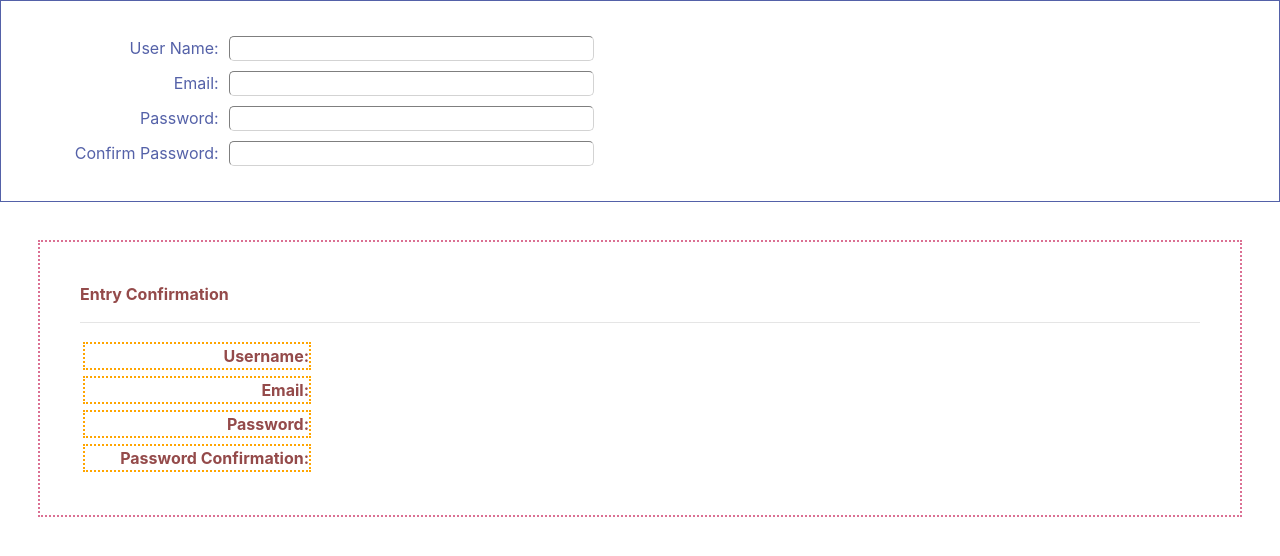
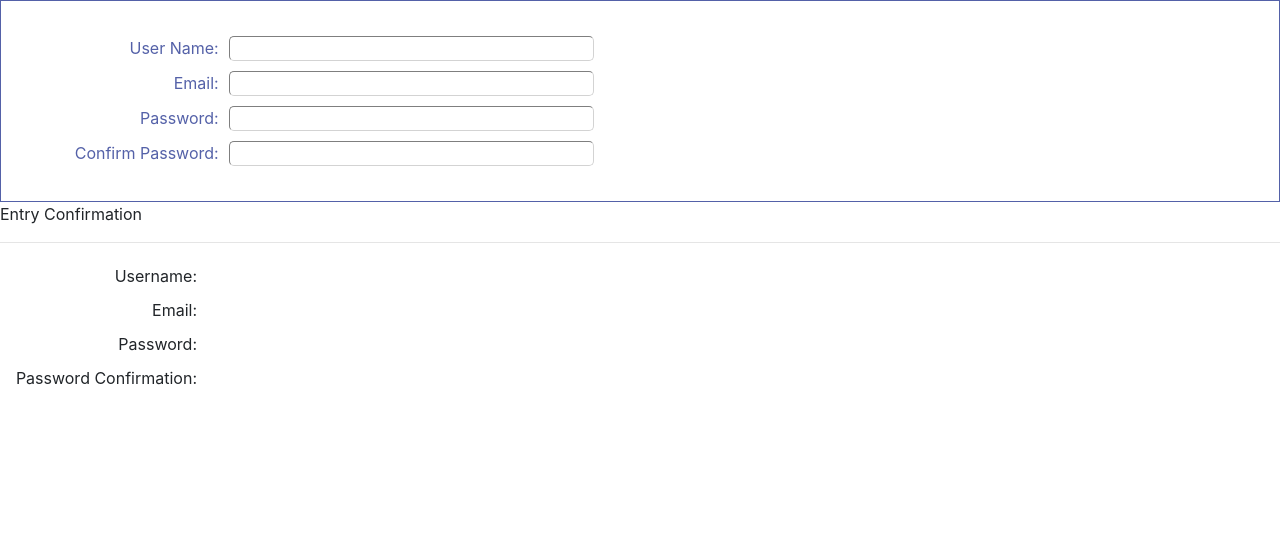
Before and after one commit to geeeedev/sandbox-react, a React (Create React App) app: page / in a window 1280 px wide. Shown: the top 556 px of the page. Built offline with nearby package versions, Linux system fonts and the light colour scheme.

Commit message:
updated Display styling

```diff
--- a/src/compFormSCSS/LoginDisplay.js
+++ b/src/compFormSCSS/LoginDisplay.js
@@ -1,6 +1,6 @@
 import React from "react";
-import "./css/LoginDisplay.css"; //importing post-scss css
-import "./css/LoginForm.css";
+import "./css/LoginForm.css"; //importing post-scss css
+// import "./css/LoginDisplay.css";
 
 const LoginDisplay = (props) => {
   const { username, email, password, cfmPswd } = props.data;
@@ -10,20 +10,24 @@ const LoginDisplay = (props) => {
       <div className="display">
         <p>Entry Confirmation</p>
         <hr />
-        <div className="containerLabelInput">
-          <label className="displayLabel">Username: </label> {username}
+        <div className="container-label-data">
+          <label className="display-label">Username: </label>
+          <label className="display-data"> {username} </label>
         </div>
 
-        <div className="containerLabelInput">
-          <label className="displayLabel">Email: </label> {email}
+        <div className="container-label-data">
+          <label className="display-label">Email: </label>
+          <label className="display-data"> {email} </label>
         </div>
 
-        <div className="containerLabelInput">
-          <label className="displayLabel">Password: </label> {password}
+        <div className="container-label-data">
+          <label className="display-label">Password: </label>
+          <label className="display-data"> {password} </label>
         </div>
 
-        <div className="containerLabelInput">
-          <label className="displayLabel">Password Confirmation: </label> {cfmPswd}
+        <div className="container-label-data">
+          <label className="display-label">Password Confirmation: </label>
+          <label className="display-data"> {cfmPswd} </label>
         </div>
       </div>
     </>
```
